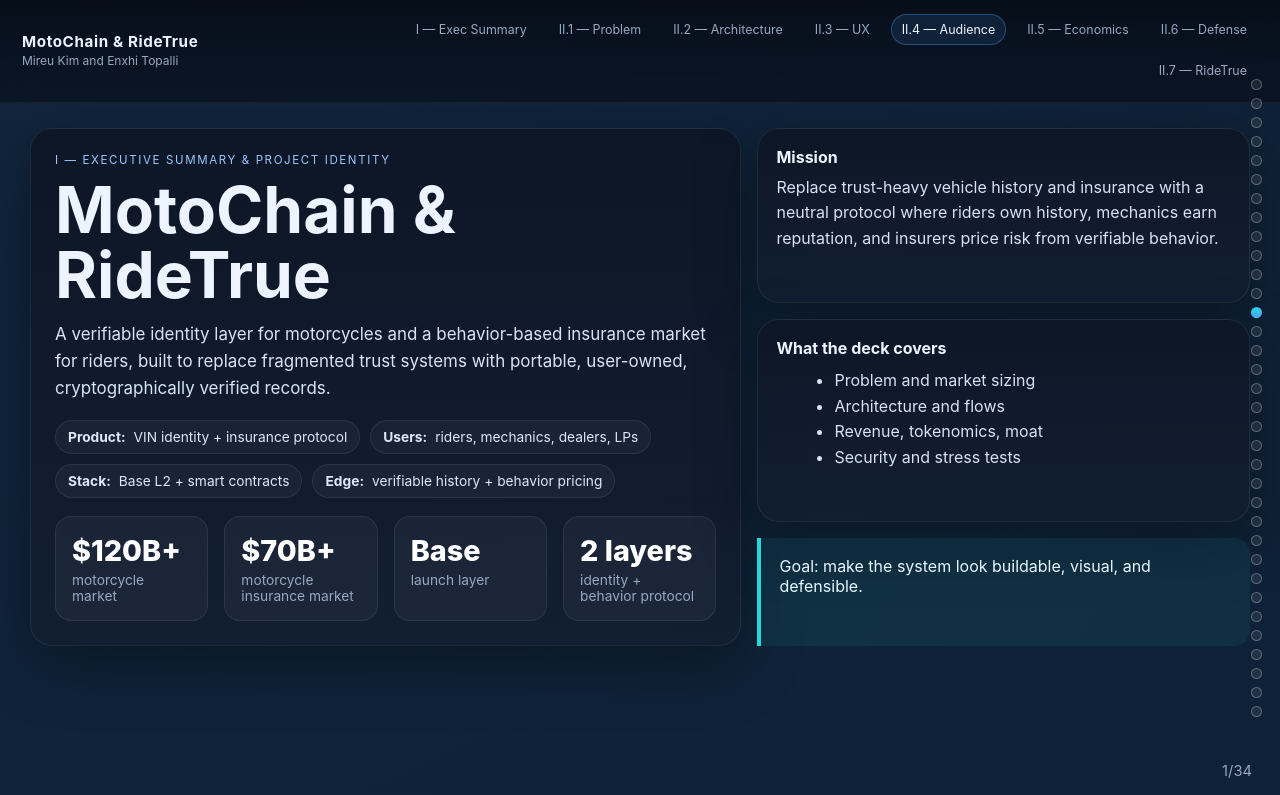
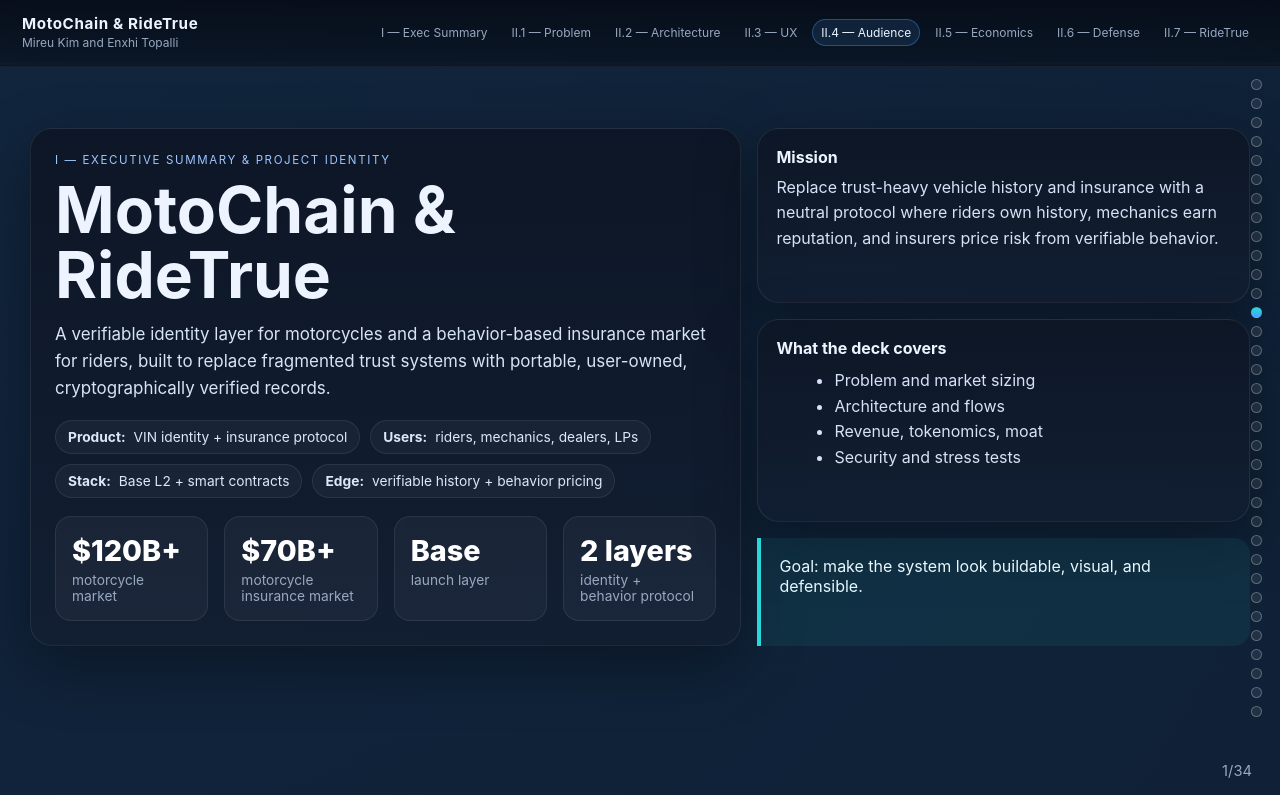
Before and after one commit to kimmireu0921/MotoChain_RideTrue, a plain HTML site: page 0522_G1_Interim_Report.html in a window 1280 px wide. Shown: the part 94-889 px from the top of the page. Drawn offline with Linux system fonts and the light colour scheme.

Commit message:
fixed header

```diff
--- a/0522_G1_Interim_Report.html
+++ b/0522_G1_Interim_Report.html
@@ -14,8 +14,8 @@
     .brand { display:flex; flex-direction:column; gap:2px; }
     .brand strong { letter-spacing:.04em; font-size:.95rem; }
     .brand span { color:var(--muted); font-size:.75rem; }
-    .nav { display:flex; flex-wrap:wrap; justify-content:flex-end; gap:10px; max-width:900px; }
-    .nav a { font-size:.78rem; color:var(--muted); padding:7px 10px; border:1px solid transparent; border-radius:999px; }
+    .nav { display:flex; flex-wrap:nowrap; justify-content:flex-end; gap:6px; max-width:900px; overflow:hidden; }
+    .nav a { font-size:.75rem; color:var(--muted); padding:5px 8px; border:1px solid transparent; border-radius:999px; white-space:nowrap; }
     .nav a.active { color:var(--text); background:rgba(74,163,255,.12); border-color:rgba(74,163,255,.35); }
     .progress { position:fixed; top:64px; left:0; width:100%; height:3px; z-index:29; background:rgba(255,255,255,.05); }
     .progress > div { height:100%; width:0; background:linear-gradient(90deg, var(--cyan), var(--blue)); }
```
Also changed, not shown: 2 other files.
